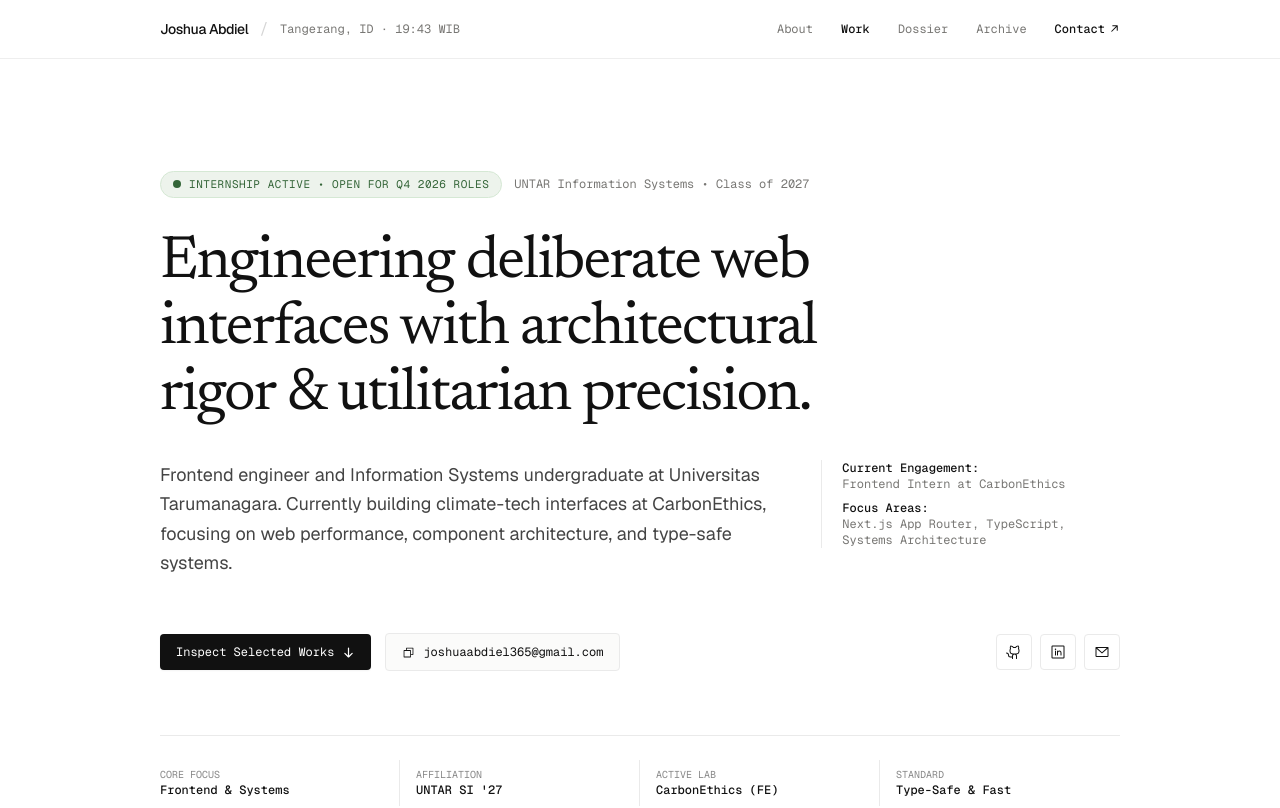
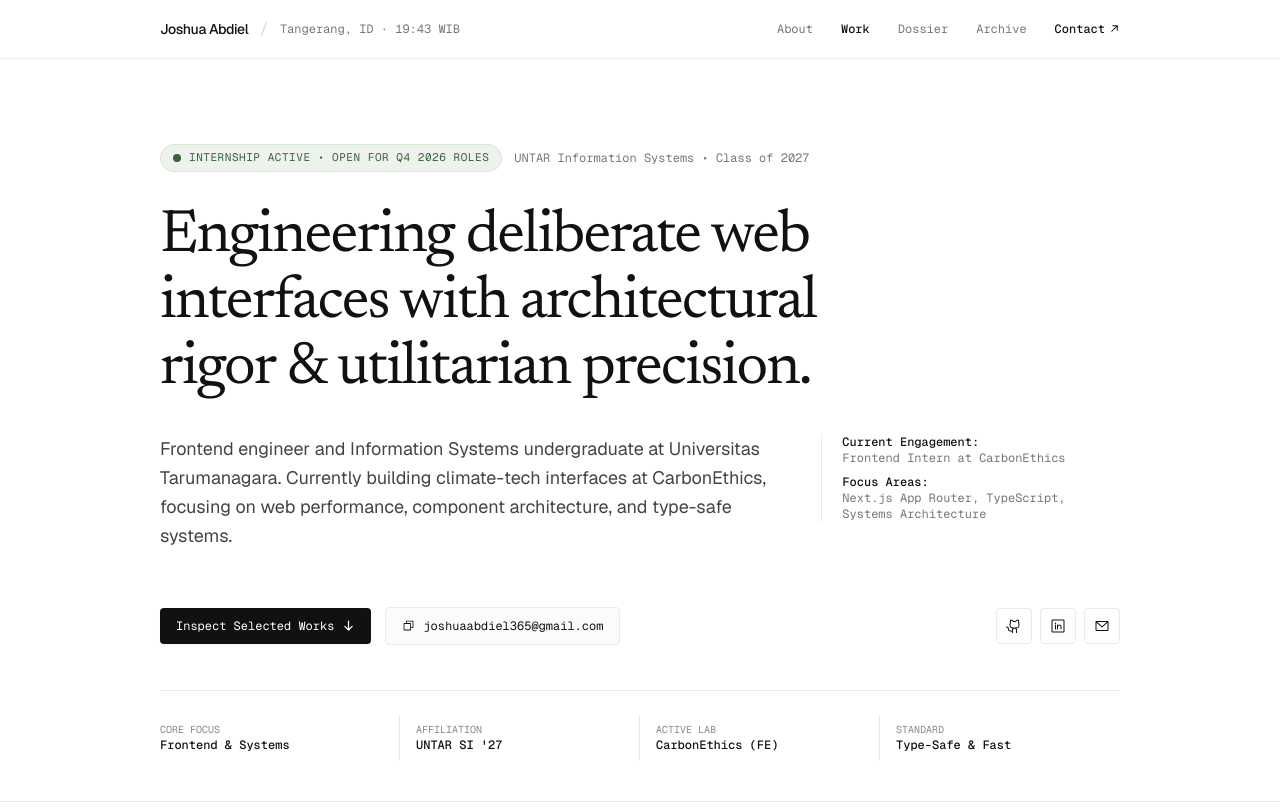
Before and after one commit to SwithinHalee/Portofolio-Joshua, a Next.js app: page / in a window 1280 px wide. Shown: the top 808 px of the page. Built offline with nearby package versions, Linux system fonts and the light colour scheme.

Commit message:
feat(hero): make hero section fit to screen device with dynamic viewport height and vertical balance

```diff
--- a/src/components/hero.tsx
+++ b/src/components/hero.tsx
@@ -26,14 +26,16 @@ export function Hero() {
   };
 
   return (
-    <section className="pt-20 pb-24 md:pt-28 md:pb-32 border-b border-[#EAEAEA] relative overflow-hidden">
+    <section className="min-h-[calc(100dvh-57px)] flex flex-col justify-between border-b border-[#EAEAEA] relative overflow-hidden py-6 sm:py-8 md:py-10">
       {/* Subtle architectural ambient radial spot (non-AI, ultra subtle) */}
       <div className="absolute top-0 right-0 w-[500px] h-[500px] bg-radial from-[#F7F6F3]/80 to-transparent pointer-events-none -z-10 blur-3xl opacity-50" />
 
-      <div className="mx-auto max-w-5xl px-6 sm:px-8">
-        {/* Availability Dossier Tag */}
-        <Reveal delay={0.05}>
-          <div className="flex flex-wrap items-center gap-3 mb-8">
+      <div className="mx-auto max-w-5xl px-6 sm:px-8 w-full flex-1 flex flex-col justify-between">
+        {/* Main Content Cluster (Centered Vertically in Viewport) */}
+        <div className="my-auto py-2 sm:py-4">
+          {/* Availability Dossier Tag */}
+          <Reveal delay={0.05}>
+            <div className="flex flex-wrap items-center gap-3 mb-6 sm:mb-8">
             <div className="inline-flex items-center gap-2 rounded-full border border-[#D5E8D4] bg-[#EDF3EC] px-3 py-1 text-[11px] font-mono uppercase tracking-wider text-[#346538]">
               <span className="relative flex h-2 w-2">
                 <span className="animate-ping absolute inline-flex h-full w-full rounded-full bg-[#346538] opacity-60"></span>
@@ -80,7 +82,7 @@ export function Hero() {
 
         {/* Action Controls & External Handles */}
         <Reveal delay={0.24}>
-          <div className="flex flex-wrap items-center gap-3.5 pt-2 mb-16">
+          <div className="flex flex-wrap items-center gap-3.5 pt-2">
             <a
               href="#projects"
               className="inline-flex items-center gap-2 rounded-[4px] bg-[#111111] px-4 py-2.5 text-xs font-mono text-white transition-all hover:bg-[#2A2A2A] active:scale-[0.98] shadow-[0_1px_2px_rgba(0,0,0,0.05)]"
@@ -138,10 +140,11 @@ export function Hero() {
             </div>
           </div>
         </Reveal>
+        </div>
 
-        {/* Micro-dossier Quick Metrics Bar */}
+        {/* Micro-dossier Quick Metrics Bar (Anchored at Bottom of Screen) */}
         <Reveal delay={0.3}>
-          <div className="grid grid-cols-2 sm:grid-cols-4 border-t border-[#EAEAEA] pt-6 font-mono text-xs">
+          <div className="grid grid-cols-2 sm:grid-cols-4 border-t border-[#EAEAEA] pt-4 sm:pt-6 font-mono text-xs mt-auto">
             <div className="py-2 pr-4 border-r border-[#EAEAEA]">
               <span className="text-[#888888] block text-[10px] uppercase">Core Focus</span>
               <span className="text-[#111111] font-medium">Frontend & Systems</span>
```
